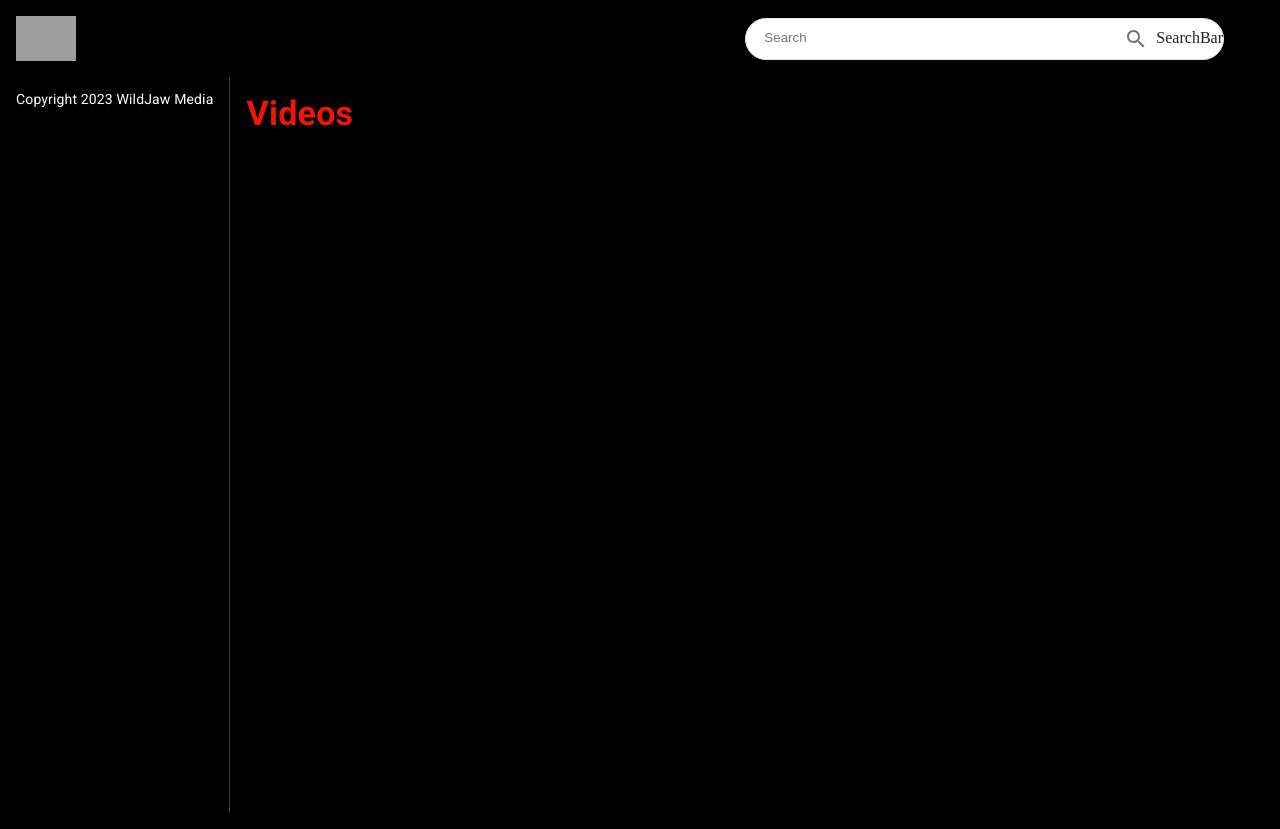
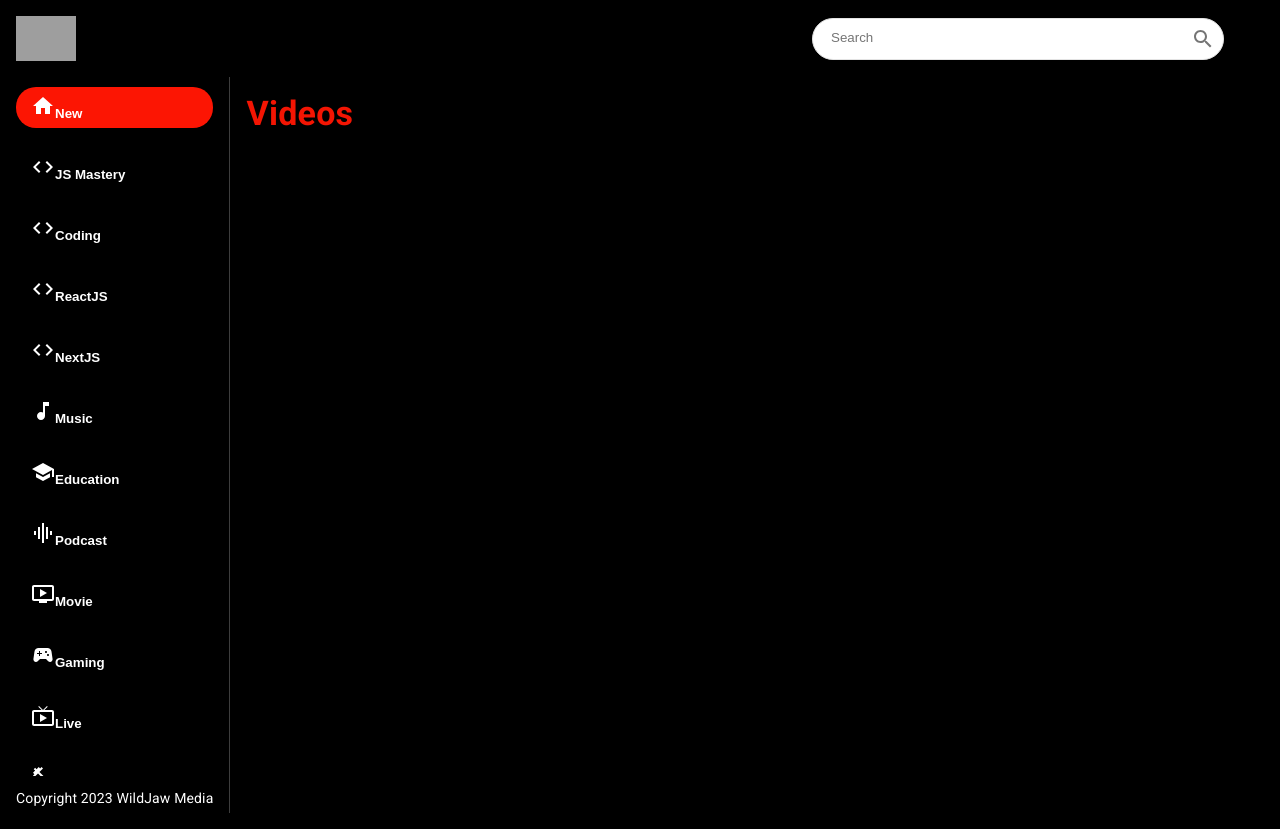
Before and after one commit to VogelMatt/greentube, a React (Create React App) app: page / in a window 1280 px wide. Built offline with nearby package versions, Linux system fonts and the light colour scheme; grey boxes are pictures that could not be loaded.

Commit message:
topic list working with highlight

```diff
--- a/src/components/SearchBar.jsx
+++ b/src/components/SearchBar.jsx
@@ -26,7 +26,7 @@ const SearchBar = () => {
       <IconButton>
         <Search/>
       </IconButton>
-      SearchBar</Paper>
+      </Paper>
   )
 }
 
--- a/src/components/Sidebar.jsx
+++ b/src/components/Sidebar.jsx
@@ -1,21 +1,20 @@
-import { Stack } from '@mui/material'
-import React from 'react'
-import { categories } from '../utils/constants'
-
+import { Stack } from '@mui/material';
+import { categories } from '../utils/constants';
+import HomeIcon from '@mui/icons-material/Home';
+import CodeIcon from '@mui/icons-material/Code';
 
 const selectedCategory = 'New';
 
 const Sidebar = () => {
+  return (
     <Stack
       direction="row"
       sx={{
         overflowY: "auto",
-    height: { sx: 'auto', md: '95%'},
-    flexDirection: { md: 'column'},
-
+        height: { sx: 'auto', md: '95%' },
+        flexDirection: { md: 'column' },
       }}
     >
-
       {categories.map((category) => (
         <button
           className="category-btn"
@@ -25,18 +24,123 @@ const Sidebar = () => {
           }}
           key={category.name}
         >
-        <span style={{ color: category.name === selectedCategory ? 'white' : 'red', marginRight: '15px'}}>
+
+
+          <span>
             {category.icon}
-        </span>
-        <span style={{ opacity: category.name === selectedCategory ? '1' : '0.8'}}>
             {category.name}
           </span>
         </button>
-
       ))}
     </Stack>
+  );
+};
+
+export default Sidebar;
 
 
-}
 
-export default Sidebar
+
+
+
+
+
+
+
+
+
+
+
+
+
+
+
+
+
+
+
+
+
+
+
+
+
+
+
+
+
+
+
+
+
+
+
+
+
+
+
+
+
+
+
+
+
+
+
+
+
+
+
+
+
+
+
+
+
+
+
+
+
+
+// import { categories } from '../utils/constants'
+
+
+// const selectedCategory = 'New';
+
+// const Sidebar = () => {
+//   <Stack
+//   direction="row"
+//   sx={{
+//     overflowY: "auto",
+//     height: { sx: 'auto', md: '95%'},
+//     flexDirection: { md: 'column'},
+//     }}
+//   >
+
+//     {categories.map((category) => (
+//       <button
+//         className="category-btn"
+//         style={{
+//           background: category.name === selectedCategory && '#FC1503',
+//           color: 'white'
+//         }}
+//         key={category.name}
+//       >
+//         <span >
+//           {category.icon}
+//         </span>
+//         <span >
+//           {category.name}
+//         </span>
+//       </button>
+
+//     ))}
+//   </Stack>
+
+
+// }
+
+// export default Sidebar
+
+// style={{ color: category.icon === selectedCategory ? 'white' : 'red', marginRight: '15px'}}
+// style={{ opacity: category.name === selectedCategory ? '1' : '0.8'}}
--- a/src/utils/constants.js
+++ b/src/utils/constants.js
@@ -15,11 +15,11 @@ import DeveloperModeIcon from '@mui/icons-material/DeveloperMode';
 export const logo = 'https://i.ibb.co/s9Qys2j/logo.png';
 
 export const categories = [
-    { name: 'New', icon: <HomeIcon />, },
-    { name: 'JS Mastery', icon: <CodeIcon />, },
-    { name: 'Coding', icon: <CodeIcon />, },
-    { name: 'ReactJS', icon: <CodeIcon />, },
-    { name: 'NextJS', icon: <CodeIcon />, },
+    { name: 'New', icon: <HomeIcon /> },
+    { name: 'JS Mastery', icon: <CodeIcon /> },
+    { name: 'Coding', icon: <CodeIcon /> },
+    { name: 'ReactJS', icon: <CodeIcon /> },
+    { name: 'NextJS', icon: <CodeIcon /> },
     { name: 'Music', icon: <MusicNoteIcon /> },
     { name: 'Education', icon: <SchoolIcon />, },
     { name: 'Podcast', icon: <GraphicEqIcon />, },
```
Lines whose indentation alone changed are shown as unchanged.
